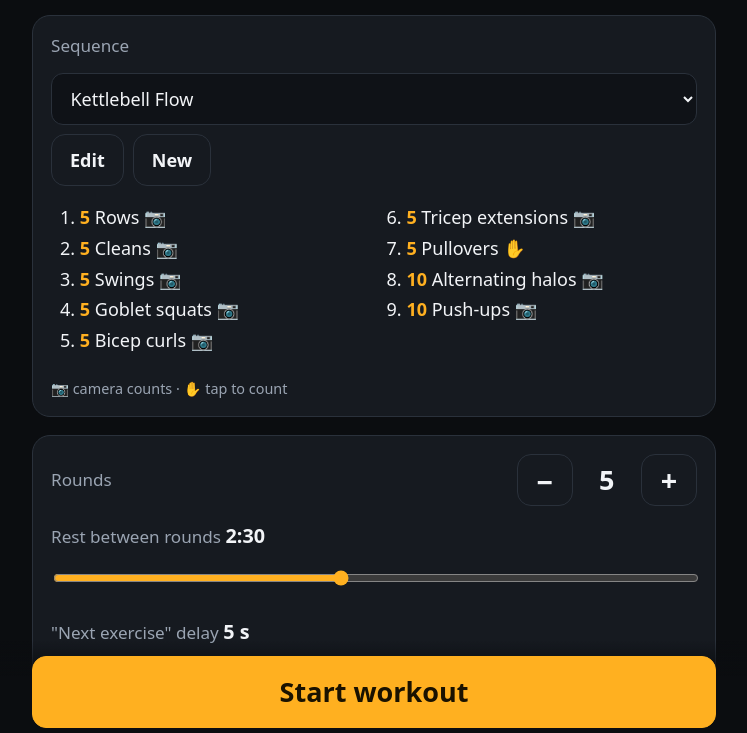
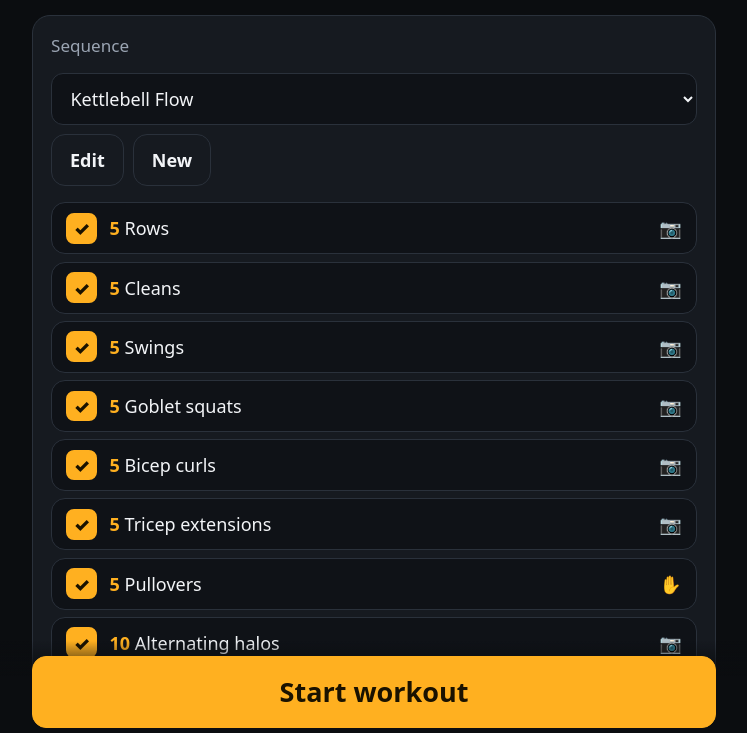
Before and after one commit to Heezyrider/Kettlebell-flow, a website built with Vite: page index.html in a window 1280 px wide. Shown: the part 58-791 px from the top of the page, without its empty margins (266-1013 px from the left). Built offline with nearby package versions, Linux system fonts and the light colour scheme.

Commit message:
Let each exercise be skipped from the setup screen
Co-Authored-By: Claude Fable 5.2 <noreply@anthropic.com>
Claude-Session: https://claude.ai/code/session_01XWFqTbQSiagCzEdwzdDSLU

```diff
--- a/src/main.ts
+++ b/src/main.ts
@@ -126,14 +126,30 @@ function renderSetup(): void {
           ),
         ),
         h(
-          'ol',
+          'div',
           { class: 'seq-preview' },
           seq.steps.map((s) => {
             const ex = getExercise(s.exercise);
-            return h('li', null, h('b', null, s.reps), ` ${ex.name} `, h('span', { class: 'muted' }, s.mode === 'camera' && ex.detector ? '📷' : '✋'));
+            const on = s.enabled !== false;
+            return h(
+              'button',
+              {
+                type: 'button',
+                class: `btn seq-item${on ? '' : ' off'}`,
+                'aria-pressed': String(on),
+                onclick: () => {
+                  s.enabled = !on;
+                  saveSequences(sequences);
+                  renderSetup();
+                },
+              },
+              h('span', { class: 'seq-check' }, on ? '✓' : ''),
+              h('span', { class: 'seq-name' }, h('b', null, s.reps), ` ${ex.name}`),
+              h('span', { class: 'muted' }, s.mode === 'camera' && ex.detector ? '📷' : '✋'),
+            );
           }),
         ),
-        h('p', { class: 'muted small' }, '📷 camera counts · ✋ tap to count'),
+        h('p', { class: 'muted small' }, 'Tap an exercise to skip it for this workout · 📷 camera counts · ✋ tap to count'),
       ),
 
       h(
@@ -189,7 +205,7 @@ function renderSetup(): void {
           {
             type: 'button',
             class: 'btn primary start',
-            disabled: seq.steps.length === 0,
+            disabled: !seq.steps.some((s) => s.enabled !== false),
             onclick: () => new Workout(root, seq, settings, renderSetup),
           },
           'Start workout',
--- a/src/style.css
+++ b/src/style.css
@@ -199,14 +199,44 @@ input[type='range'] {
   gap: 0.5rem;
 }
 .seq-preview {
-  margin: 0;
-  padding-left: 1.6rem;
-  columns: 2;
-  column-gap: 2rem;
-  line-height: 1.7;
+  display: flex;
+  flex-direction: column;
+  gap: 0.4rem;
 }
-.seq-preview b {
+.seq-item {
+  display: flex;
+  align-items: center;
+  gap: 0.7rem;
+  text-align: left;
+  font-weight: 500;
+  padding: 0 0.8rem;
+  background: #0f1217;
+}
+.seq-check {
+  flex: none;
+  width: 1.7rem;
+  height: 1.7rem;
+  border-radius: 8px;
+  border: 2px solid var(--accent);
+  background: var(--accent);
+  color: var(--accent-ink);
+  font-weight: 900;
+  display: grid;
+  place-items: center;
+}
+.seq-name {
+  flex: 1;
+}
+.seq-name b {
   color: var(--accent);
+}
+.seq-item.off .seq-check {
+  background: none;
+  border-color: var(--line);
+}
+.seq-item.off .seq-name {
+  color: var(--muted);
+  text-decoration: line-through;
 }
 .tip {
   margin: 0;
@@ -358,6 +388,19 @@ input[type='range'] {
   100% {
     transform: scale(1);
   }
+}
+
+.tally {
+  position: absolute;
+  left: 0;
+  right: 0;
+  top: calc(50% + min(17vh, 20vw));
+  text-align: center;
+  font-size: clamp(1.6rem, 7vmin, 3.2rem);
+  font-weight: 800;
+  font-variant-numeric: tabular-nums;
+  text-shadow: 0 0 0.2em #000, 0 0 0.1em #000;
+  pointer-events: none;
 }
 
 .mode-tag {
@@ -689,8 +732,12 @@ input[type='range'] {
   }
   .counter,
   .hud-top,
+  .tally,
   .warn {
     right: 132px;
+  }
+  .tally {
+    top: calc(50% + 21vh);
   }
   .mode-tag {
     bottom: 0.6rem;
```
Also changed, not shown: README.md.
